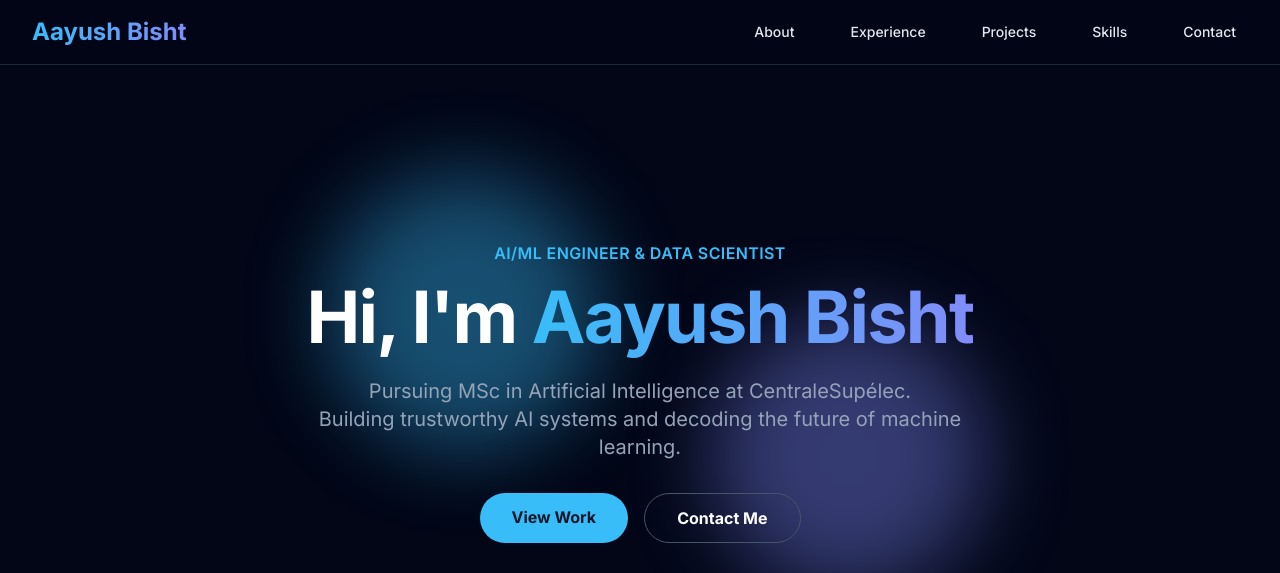
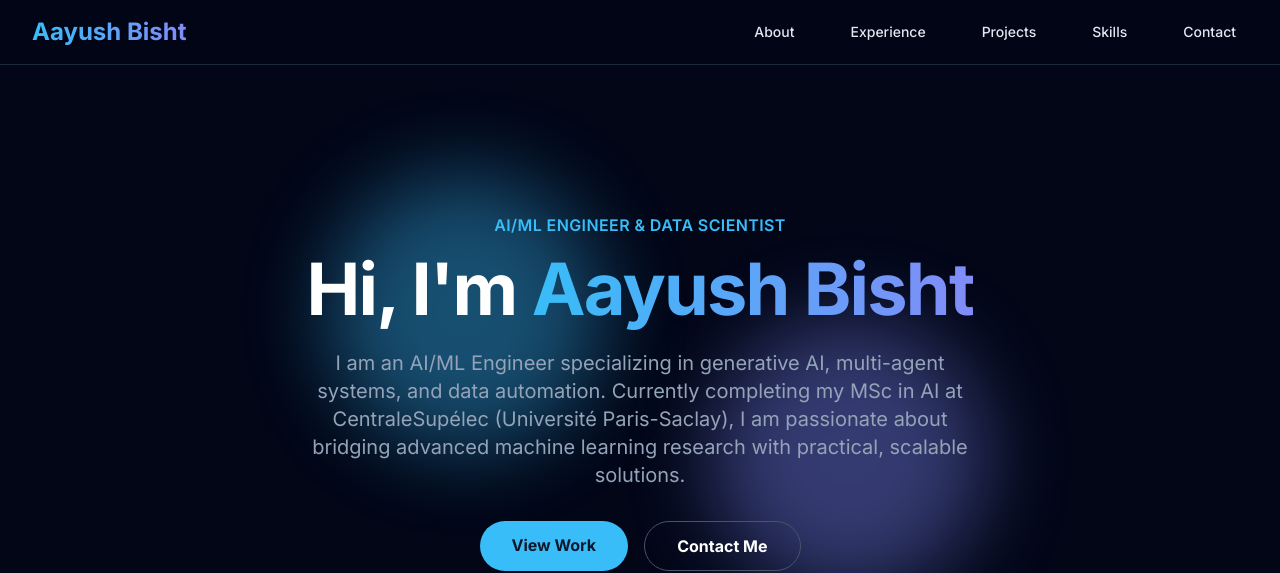
Before and after one commit to aayushbishtt/aayushbishtt.github.io, a plain HTML site: page index.html in a window 1280 px wide. Shown: the top 573 px of the page. Drawn offline with nearby package versions, Linux system fonts and the light colour scheme.

Commit message:
Revise introduction in index.html
Updated personal introduction to reflect current studies and expertise in AI/ML.

```diff
--- a/index.html
+++ b/index.html
@@ -78,8 +78,9 @@
                 Hi, I'm <span class="bg-clip-text text-transparent bg-gradient-to-r from-primary to-secondary">Aayush Bisht</span>
             </h1>
             <p class="mt-4 max-w-2xl mx-auto text-xl text-slate-400 mb-8">
-                Pursuing MSc in Artificial Intelligence at CentraleSupélec. <br>
-                Building trustworthy AI systems and decoding the future of machine learning.
+                <!-- Pursuing MSc in Artificial Intelligence at CentraleSupélec, Université Paris-Saclay. <br>
+                Building trustworthy AI systems and decoding the future of machine learning. -->
+                I am an AI/ML Engineer specializing in generative AI, multi-agent systems, and data automation. Currently completing my MSc in AI at CentraleSupélec (Université Paris-Saclay), I am passionate about bridging advanced machine learning research with practical, scalable solutions.
             </p>
             <div class="flex justify-center gap-4">
                 <a href="#projects" class="bg-primary hover:bg-sky-500 text-slate-900 font-bold py-3 px-8 rounded-full transition transform hover:scale-105">
```
